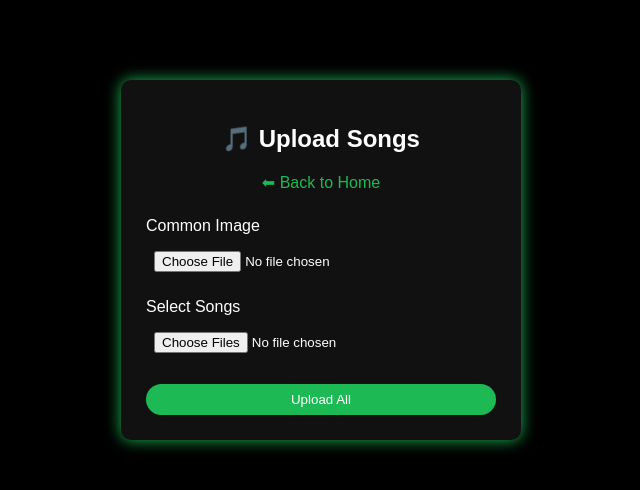
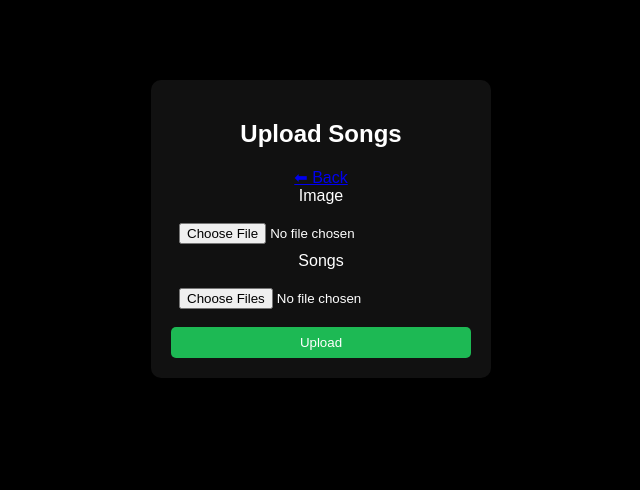
Before and after one commit to peekd0059-droid/music--website, a Flask app: page /upload in a window 1280 px wide. Shown: the top 490 px of the page, without its empty margins (319-959 px from the left). Run offline with Flask 3, Linux system fonts and the light colour scheme.

Commit message:
final css + upload fix

```diff
--- a/app.py
+++ b/app.py
@@ -2,7 +2,6 @@ from flask import Flask, render_template, request, redirect, url_for
 import sqlite3, os
 
 app = Flask(__name__)
-app.config["MAX_CONTENT_LENGTH"] = 50 * 1024 * 1024  # 50MB limit
 
 def get_db():
     conn = sqlite3.connect("song.db")
@@ -12,91 +11,68 @@ def get_db():
 def init_db():
     conn = get_db()
     c = conn.cursor()
-    c.execute("""CREATE TABLE IF NOT EXISTS songs(
+
+    c.execute("""
+    CREATE TABLE IF NOT EXISTS songs (
         id INTEGER PRIMARY KEY AUTOINCREMENT,
         name TEXT,
         file TEXT,
         image TEXT
-    )""")
-    c.execute("""CREATE TABLE IF NOT EXISTS likes(
-        id INTEGER PRIMARY KEY AUTOINCREMENT,
-        song_id INTEGER
-    )""")
-    conn.commit(); conn.close()
+    )
+    """)
+
+    conn.commit()
+    conn.close()
 
 init_db()
 
+# HOME
 @app.route('/')
 def home():
     conn = get_db()
     songs = conn.execute("SELECT * FROM songs").fetchall()
-    liked = conn.execute("SELECT song_id FROM likes").fetchall()
-    liked_ids = [l["song_id"] for l in liked]
     conn.close()
-    return render_template("index.html", songs=songs, liked_ids=liked_ids)
+    return render_template("index.html", songs=songs)
 
+# UPLOAD
 @app.route('/upload', methods=["GET","POST"])
 def upload():
     if request.method == "POST":
-        # ---- DEBUG PRINTS (Render logs में दिखेंगे) ----
-        print("FORM KEYS:", list(request.form.keys()))
-        print("FILES KEYS:", list(request.files.keys()))
 
         image = request.files.get("image")
         songs = request.files.getlist("songs")
 
-        print("IMAGE:", image.filename if image else "None")
-        print("SONGS COUNT:", len(songs))
-
-        # folders ensure
         os.makedirs("static/songs", exist_ok=True)
         os.makedirs("static/images", exist_ok=True)
 
-        # save image (optional)
         image_path = ""
         if image and image.filename:
-            image_path = os.path.join("static/images", image.filename)
+            image_path = "static/images/" + image.filename
             image.save(image_path)
-            print("IMAGE SAVED:", image_path)
 
         conn = get_db()
-        inserted = 0
 
         for s in songs:
-            if not s or not s.filename:
+            if s.filename == "":
                 continue
 
-            # simple safe filename
             filename = s.filename.replace(" ", "_")
-            song_path = os.path.join("static/songs", filename)
+            song_path = "static/songs/" + filename
+            s.save(song_path)
 
-            s.save(song_path)
-            name = os.path.splitext(filename)[0]
+            name = filename.split(".")[0]
 
             conn.execute(
                 "INSERT INTO songs(name,file,image) VALUES (?,?,?)",
                 (name, song_path, image_path)
             )
-            inserted += 1
-            print("SAVED:", song_path)
 
-        conn.commit(); conn.close()
-        print("INSERTED COUNT:", inserted)
+        conn.commit()
+        conn.close()
 
-        return redirect(url_for('home'))
+        return redirect('/')
 
     return render_template("upload.html")
 
-@app.route('/like/<int:song_id>')
-def like(song_id):
-    conn = get_db()
-    exist = conn.execute("SELECT 1 FROM likes WHERE song_id=?", (song_id,)).fetchone()
-    if exist:
-        conn.execute("DELETE FROM likes WHERE song_id=?", (song_id,))
-    else:
-        conn.execute("INSERT INTO likes(song_id) VALUES (?)", (song_id,))
-    conn.commit(); conn.close()
-    return redirect(url_for('home'))
-
 if __name__ == "__main__":
     app.run(debug=True)
--- a/static/css/style.css
+++ b/static/css/style.css
@@ -1,96 +1,34 @@
-
-/* ===== BODY ===== */
 body {
-    background: #000;
+    background: black;
     color: white;
-    font-family: Arial, sans-serif;
+    font-family: Arial;
     margin: 0;
 }
 
-/* ===== NAVBAR ===== */
+/* NAVBAR */
 .navbar {
     display: flex;
     justify-content: space-between;
-    align-items: center;
-    padding: 15px 40px;
+    padding: 15px 30px;
     background: #111;
 }
 
-.navbar h1 {
-    color: #1db954;
-}
-
-/* NAV RIGHT */
-.nav-right {
-    display: flex;
-    align-items: center;
-    gap: 15px;
-}
-
-/* LINKS */
-a {
-    color: #1db954;
-    text-decoration: none;
-}
-
-/* INPUT */
-input {
-    padding: 8px;
-    border-radius: 20px;
-    border: none;
-}
-
-/* BUTTON */
-button {
-    padding: 8px 12px;
-    border-radius: 20px;
-    border: none;
-    background: #1db954;
-    color: white;
-    cursor: pointer;
-}
-
-/* ===== MOOD ===== */
-.mood-section {
-    text-align: center;
-    padding: 20px;
-}
-
-.mood-section a {
-    margin: 5px;
-    padding: 10px 15px;
-    background: #1db954;
-    border-radius: 20px;
-    color: white;
-}
-
-/* ===== PLAYLIST ===== */
-.playlist-section {
-    padding: 20px;
-}
-
-/* ===== SONG GRID ===== */
+/* GRID */
 .songs-container {
     display: flex;
     flex-wrap: wrap;
     justify-content: center;
-    gap: 30px;
+    gap: 20px;
     padding: 30px;
 }
 
-/* ===== CARD ===== */
+/* CARD */
 .card {
     background: #111;
     padding: 15px;
     border-radius: 10px;
-    width: 220px;
+    width: 200px;
     text-align: center;
-    transition: 0.3s;
-}
-
-.card:hover {
-    transform: scale(1.05);
-    box-shadow: 0 0 20px #1db954;
 }
 
 /* IMAGE */
@@ -98,82 +36,27 @@ button {
     width: 100%;
     height: 150px;
     object-fit: cover;
-    background: #222;
-    border-radius: 10px;
 }
 
-/* ===== PLAYER ===== */
-.player {
-    position: fixed;
-    bottom: 0;
-    width: 100%;
-    background: #181818;
-    padding: 10px;
+/* UPLOAD BOX */
+.upload-container {
+    width: 300px;
+    margin: 80px auto;
+    background: #111;
+    padding: 20px;
+    border-radius: 10px;
     text-align: center;
-    border-top: 1px solid #333;
 }
 
-#audioPlayer {
-    width: 80%;
-}
-
-/* ===== UPLOAD PAGE ===== */
-.upload-container {
-    width: 350px;
-    margin: 80px auto;
-    padding: 25px;
-    background: #111;
-    border-radius: 10px;
-    text-align: center;
-    box-shadow: 0 0 15px #1db954;
-}
-
-.upload-container h2 {
-    margin-bottom: 20px;
-}
-
-.upload-container label {
-    display: block;
+input, button {
+    width: 100%;
     margin-top: 10px;
-    text-align: left;
-}
-
-.upload-container input {
-    width: 100%;
-    margin: 8px 0;
     padding: 8px;
+    border: none;
     border-radius: 5px;
 }
 
-.upload-container button {
-    width: 100%;
-    margin-top: 15px;
+button {
+    background: #1db954;
+    color: white;
 }
-
-/* BACK BUTTON */
-.back-btn {
-    display: inline-block;
-    margin-bottom: 15px;
-}
-
-/* ===== RESPONSIVE ===== */
-@media (max-width: 600px) {
-
-    .songs-container {
-        flex-direction: column;
-        align-items: center;
-    }
-
-    .navbar {
-        flex-direction: column;
-        gap: 10px;
-    }
-
-    .nav-right {
-        flex-direction: column;
-    }
-
-    .upload-container {
-        width: 90%;
-    }
-}
--- a/templates/upload.html
+++ b/templates/upload.html
@@ -1,29 +1,31 @@
 <!DOCTYPE html>
 <html>
 <head>
-    <title>Upload Songs</title>
-    <link rel="stylesheet" href="{{ url_for('static', filename='css/style.css') }}">
+    <title>Upload</title>
+
+    <!-- ⚠️ CACHE FIX -->
+    <link rel="stylesheet" href="{{ url_for('static', filename='css/style.css', v=2) }}">
 </head>
 
 <body>
 
 <div class="upload-container">
 
-    <h2>🎵 Upload Songs</h2>
+<h2>Upload Songs</h2>
 
-    <a href="/" class="back-btn">⬅ Back to Home</a>
+<a href="/">⬅ Back</a>
 
-    <form action="/upload" method="POST" enctype="multipart/form-data">
+<form action="/upload" method="POST" enctype="multipart/form-data">
 
-        <label>Common Image</label>
-        <input type="file" name="image">
+    <label>Image</label>
+    <input type="file" name="image">
 
-        <label>Select Songs</label>
-        <input type="file" name="songs" multiple required>
+    <label>Songs</label>
+    <input type="file" name="songs" multiple>
 
-        <button type="submit">Upload All</button>
+    <button>Upload</button>
 
-    </form>
+</form>
 
 </div>
 
```
Also changed, not shown: templates/index.html (+20 -12 lines).
